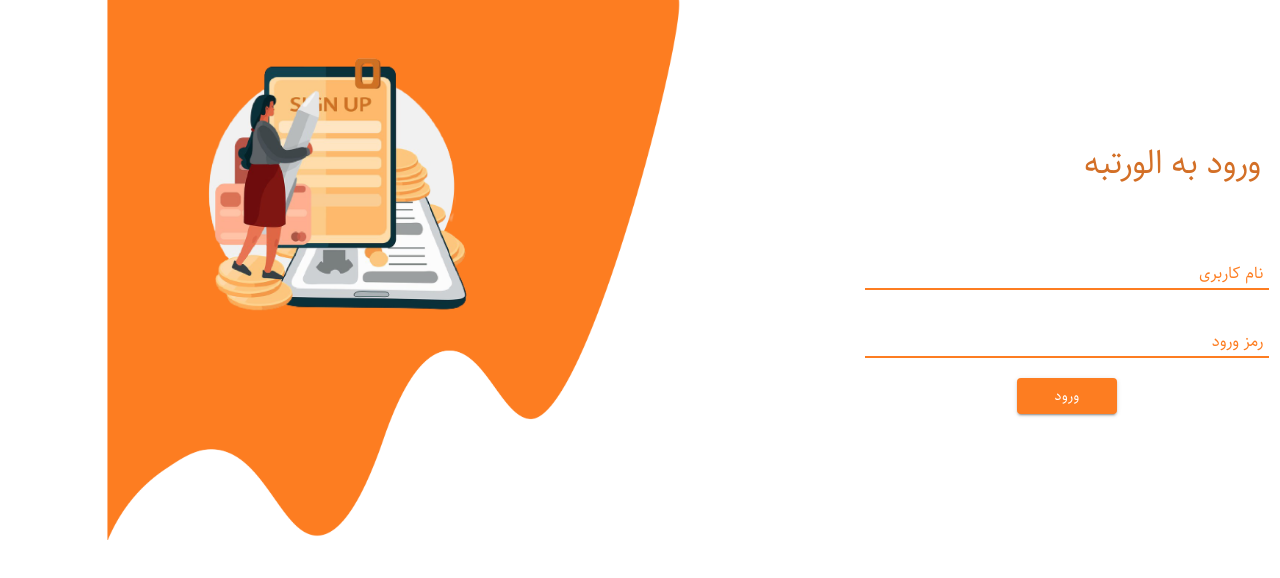
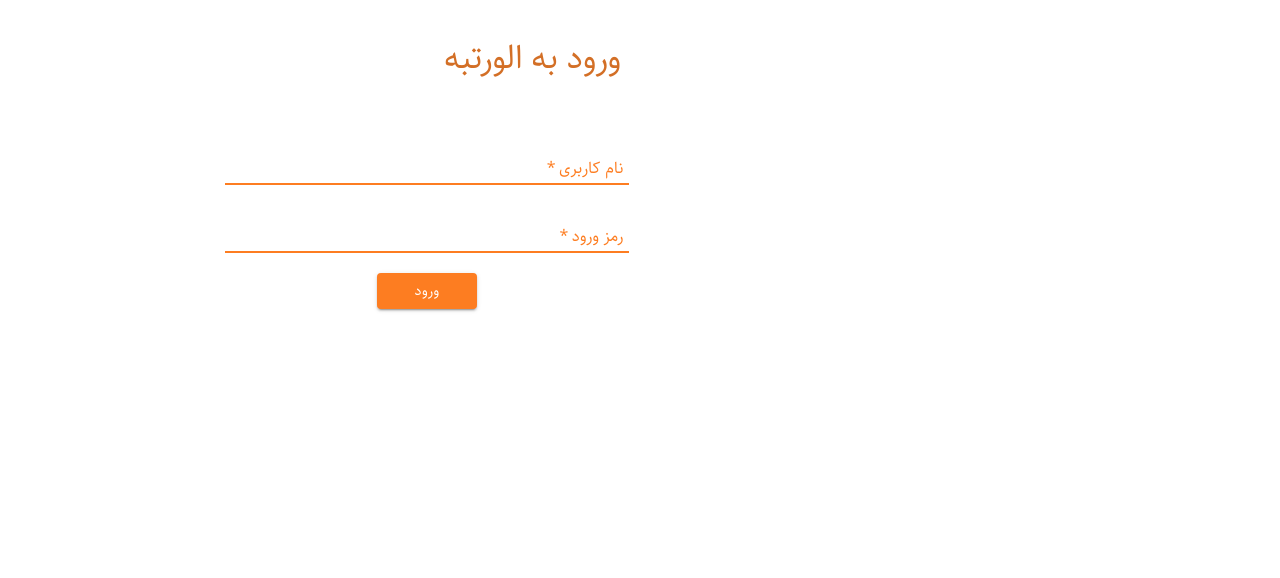
Before and after one commit to moxeed/AlorotbeWeb, a React (Create React App) app: page /Identity/Login in a window 1280 px wide. Shown: the top 578 px of the page. Built offline with nearby package versions, Linux system fonts and the light colour scheme.

Commit message:
Register and login complete

```diff
--- a/src/App.css
+++ b/src/App.css
@@ -50,3 +50,30 @@
   font-weight: 800;
   src: url("./Assets/Sahel.ttf");
 }
+
+
+
+.Fade-in{
+  -webkit-animation:  Present 3s ease ;
+  -moz-animation:  Present 3s ease ;
+  -ms-animation:  Present 3s ease ;
+  animation: Present 3s ease ;
+  -webkit-transition: all 1s ease;
+  transition: all 1s ease;
+}
+@-moz-keyframes Present {
+  0%   { opacity: 0; }
+  100% { opacity: 1; }
+}
+@-ms-keyframes Present {
+  0%   { opacity: 0; }
+  100% { opacity: 1; }
+}
+@keyframes Present {
+   0%   { opacity: 0; }
+  100% { opacity: 1; }
+}
+@-webkit-keyframes Present {
+  0%   { opacity: 0; }
+  100% { opacity: 1; }
+}
--- a/src/Identity/Components/Login.tsx
+++ b/src/Identity/Components/Login.tsx
@@ -13,7 +13,7 @@ import {
 import { Paper } from "material-ui";
 import { FormEvent, useState } from "react";
 import { PostData } from "../../Services/ApiService";
-import SignIn from "../../Assets/SignIn.png";
+import SignIn from "../../Assets/Login.png";
 import { FC } from "react";
 
 const useStyles = makeStyles({
@@ -70,6 +70,7 @@ export const Login: FC<Props> = ({ isDone, setIsDone, ...props }) => {
   };
 
   const handleSubmit = () => {
+    if (form.password !== "" && form.userName !== "") {
       setIsProcessing(true);
       PostData("Identity/Login", form)
         .then(() => {
@@ -80,18 +81,26 @@ export const Login: FC<Props> = ({ isDone, setIsDone, ...props }) => {
           alert("نام کاربری یا رمز اشتباه است");
           setIsProcessing(false);
         });
+    } else {
+      alert("نام کاربری یا رمز خالی است");
+    }
   };
 
   const classes = useStyles();
   return (
-    <Grid container>
+    <Grid container className={"Fade-in"}>
+       <Hidden smDown>
+        <Grid md={6}>
+          <img src={SignIn} alt="signin" className={classes.banner} />
+        </Grid>
+      </Hidden>
       <Grid xs={12} md={6} container alignItems="center" justify="center">
         <Paper rounded className={classes.paper}>
           <Grid className={classes.header}>
             <h3>ورود به الورتبه</h3>
           </Grid>
           <Grid>
-            <FormControl className={classes.fullWidth}>
+            <FormControl className={classes.fullWidth} required>
               <InputLabel className={classes.label}>نام کاربری</InputLabel>
               <Input
                 onChange={handleChange}
@@ -101,7 +110,7 @@ export const Login: FC<Props> = ({ isDone, setIsDone, ...props }) => {
             </FormControl>
           </Grid>
           <Grid>
-            <FormControl className={classes.fullWidth}>
+            <FormControl className={classes.fullWidth} required>
               <InputLabel className={classes.label}>رمز ورود</InputLabel>
               <Input
                 onChange={handleChange}
@@ -127,11 +136,6 @@ export const Login: FC<Props> = ({ isDone, setIsDone, ...props }) => {
           )}
         </Paper>
       </Grid>
-      <Hidden smDown>
-        <Grid md={6}>
-          <img src={SignIn} alt="signin" className={classes.banner} />
-        </Grid>
-      </Hidden>
     </Grid>
   );
 };
--- a/src/Identity/Components/Register.tsx
+++ b/src/Identity/Components/Register.tsx
@@ -81,7 +81,7 @@ const initValue: { [index: string]: any } = {
   cityId: 1,
   majorId: 0,
   gradeId: 0,
-  suppporterId: 0,
+  suppporterId: null,
 };
 
 export const Register: FC<Props> = ({ isDone, setIsDone, ...props }) => {
@@ -140,7 +140,7 @@ export const Register: FC<Props> = ({ isDone, setIsDone, ...props }) => {
         return (
           <>
             <Grid>
-              <FormControl className={classes.fullWidth}>
+              <FormControl className={classes.fullWidth} required>
                 <InputLabel className={classes.label}>نام کاربری</InputLabel>
                 <Input
                   onChange={handleChangeString}
@@ -150,7 +150,7 @@ export const Register: FC<Props> = ({ isDone, setIsDone, ...props }) => {
               </FormControl>
             </Grid>
             <Grid>
-              <FormControl className={classes.fullWidth}>
+              <FormControl className={classes.fullWidth} required>
                 <InputLabel className={classes.label}>رمز ورود</InputLabel>
                 <Input
                   onChange={handleChangeString}
@@ -166,7 +166,7 @@ export const Register: FC<Props> = ({ isDone, setIsDone, ...props }) => {
         return (
           <>
             <Grid>
-              <FormControl className={classes.fullWidth}>
+              <FormControl className={classes.fullWidth} required>
                 <InputLabel className={classes.label}> نام</InputLabel>
                 <Input
                   onChange={handleChangeString}
@@ -176,7 +176,7 @@ export const Register: FC<Props> = ({ isDone, setIsDone, ...props }) => {
               </FormControl>
             </Grid>
             <Grid>
-              <FormControl className={classes.fullWidth}>
+              <FormControl className={classes.fullWidth} required>
                 <InputLabel className={classes.label}>نام خانوادگی</InputLabel>
                 <Input
                   onChange={handleChangeString}
@@ -186,7 +186,7 @@ export const Register: FC<Props> = ({ isDone, setIsDone, ...props }) => {
               </FormControl>
             </Grid>
             <Grid>
-              <FormControl className={classes.fullWidth}>
+              <FormControl className={classes.fullWidth} required>
                 <InputLabel className={classes.label}>شماره تماس</InputLabel>
                 <Input
                   onChange={handleChangeString}
@@ -212,7 +212,7 @@ export const Register: FC<Props> = ({ isDone, setIsDone, ...props }) => {
               </FormControl>
             </Grid>
             <Grid>
-              <FormControl className={classes.fullWidth}>
+              <FormControl className={classes.fullWidth} required>
                 <InputLabel className={classes.label}>پایه تحصیلی </InputLabel>
                 <Select
                   value={form.gradeId}
@@ -232,7 +232,7 @@ export const Register: FC<Props> = ({ isDone, setIsDone, ...props }) => {
         return (
           <>
             <Grid>
-              <FormControl className={classes.fullWidth}>
+              <FormControl className={classes.fullWidth} required>
                 <InputLabel className={classes.label}> رشته تحصیلی</InputLabel>
                 <Select
                   value={form.majorId}
@@ -299,7 +299,7 @@ export const Register: FC<Props> = ({ isDone, setIsDone, ...props }) => {
             </Grid>
             {String(form.hasSupporter) === "true" ? (
               <Grid>
-                <FormControl className={classes.fullWidth}>
+                <FormControl className={classes.fullWidth} required>
                   <InputLabel className={classes.label}>نام مشاور</InputLabel>
                   <Select
                     value={form.suppporterId}
@@ -338,6 +338,15 @@ export const Register: FC<Props> = ({ isDone, setIsDone, ...props }) => {
   };
 
   const handleSubmit = () => {
+    if (
+      form.userName !== "" &&
+      form.password !== "" &&
+      form.name !== "" &&
+      form.lastName !== "" &&
+      form.phoneNumber !== "" &&
+      form.majorId !== 0 &&
+      form.gradeId !== 0
+    ) {
       PostData("Identity/Register", form)
         .then(() => {
           setIsDone(true);
@@ -345,6 +354,9 @@ export const Register: FC<Props> = ({ isDone, setIsDone, ...props }) => {
         .catch(() => {
           alert("اطلاعات تکمیل نیست");
         });
+    } else {
+      alert("بعضی از اطلاعات ضروری ناقص وارد شده است.");
+    }
   };
 
   const classes = useStyles();
--- a/src/Identity/Loading/Loading.css
+++ b/src/Identity/Loading/Loading.css
@@ -13,7 +13,7 @@
   font-size:32px !important;
   color:#fff;
   font-weight:bold !important;;
-  animation: wiggleWiggle 6s ease !important;
+  animation: show 6s ease !important;
   -o-animation:show 6s ease !important;
   -moz-animation:show 6s  ease !important;
   -webkit-animation:show 6s ease !important;
```
Also changed, not shown: src/Assets/Login.png (added). Lines whose indentation alone changed are shown as unchanged.
